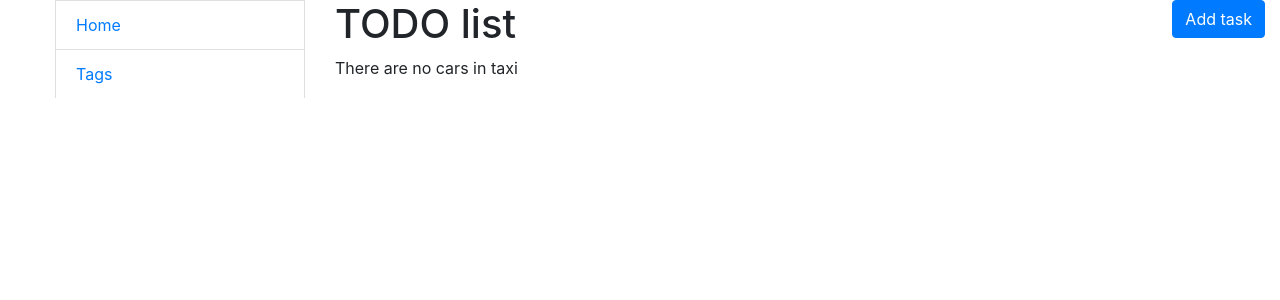
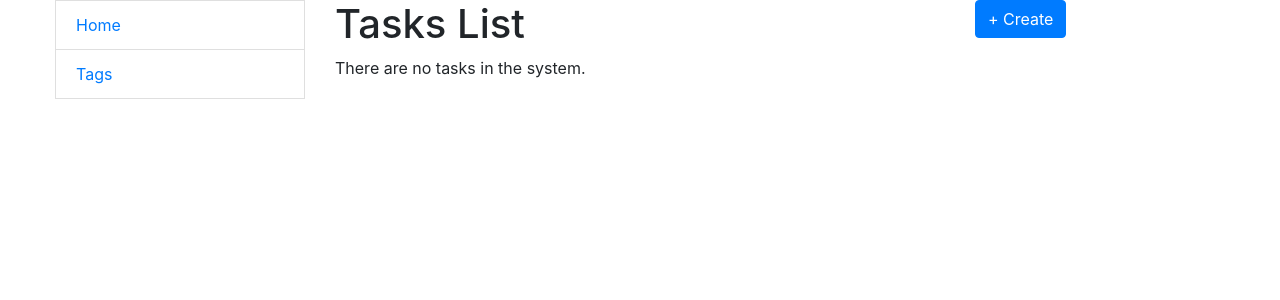
Before and after one commit to Sergunshot/todo_list, a Django app: page / in a window 1280 px wide. Shown: the top 300 px of the page. Run offline with Django 5.2, Linux system fonts and the light colour scheme; data that the repository does not hold is empty; some libraries are stand-ins or nearby versions.

Commit message:
override todo_list.html

```diff
--- a/templates/todo_list.html
+++ b/templates/todo_list.html
@@ -1,62 +1,88 @@
 {% extends "base.html" %}
+{% load crispy_forms_filters %}
+
 {% block content %}
-  <style>
-    ul li {
-    border-bottom: 1px solid #ccc;
-    padding: 10px 0;
-}
+  <div class="row">
+    <div class="col-md-8">
+      <h1> Tasks List</h1>
+    </div>
+    <div class="col-md-4">
+      <a href="{% url 'todo:task-create' %}" class="btn btn-primary link-to-page">
+        + Create
+      </a>
+    </div>
+  </div>
 
-ul li:last-child {
-    border-bottom: none;
-}
-.grey-btn {
-    background-color: grey;
-    color: white;
-    padding: 5px;
-    text-decoration: none;
-    border-radius: 3px;
-}
-a.button {
-    background-color: green;
-    color: white;
-    padding: 5px;
-    text-decoration: none;
-    border-radius: 3px;
-}
-  </style>
-  <h1>
-    TODO list
-    <a href="{% url "todo:task-create" %}" class="btn btn-primary link-to-page" style="float:right">
-      Add task
-    </a>
-  </h1>
   {% if task_list %}
-    <ul style="list-style: none ">
-      {% for task in task_list %}
-        <li>
-          <strong>
-            {{ task.content }}
+  <div class="row">
+    <div class="col-md-12">
+  <table class="table table-hover table-striped">
+
+  {% for task in task_list %}
+    <tr>
+      <td>
+        <span class="font-weight-bold h5">{{ task.content }}</span>
+
+          {% if task.decision %}
+            <span class="font-weight-bold text-success">Done</span>
+          {% else %}
+            <span class="font-weight-bold text-danger">Not done</span>
+          {% endif %}
+      <br>
+        Creation: {{ task.creation_date|date:"M d, Y, H:i"  }}
+        {% if task.deadline %}
+          | <span class="font-weight-bold text-danger"> Deadline: {{ task.deadline|date:"D, d M Y"  }}</span>
+        {% endif %}
+      <br>
+      {% if task.tags %}
+        <span class="text-muted font-weight-bold h5">
+          Tags:
+          {% for tag in task.tags.all %}
+            {{ tag }}
+          {% endfor %}
+        </span>
+      {% endif %}
+
+      </span>
+      </td>
+      <td>
+        <a class="link-info" href="{% url 'todo:task-update' pk=task.id %}">
+          <span class="font-weight-bold">Update</span>
+        </a>
+      </td>
+      <td>
+        <a class="link-danger" href="{% url 'todo:task-delete' pk=task.id %}">
+          <span class="font-weight-bold">Delete</span>
+        </a>
+      </td>
+      <td>
+
+          <form action="{% url 'todo:task-change-status' pk=task.id %}" method="post">
+            {% csrf_token %}
+
             {% if task.decision %}
-              <strong style="color:green"> Done</strong><a href="{% url "todo:task-change-status" pk=task.id %}" class="grey-btn" style="float:right">Undo</a>
+              <button type="submit" class="btn btn-sm btn-outline-dark link-to-page">
+                <span class="font-weight-bold">Undo</span>
+              </button>
             {% else %}
-              <strong style="color:red">Not done</strong><a href="{% url "todo:task-change-status" pk=task.id %}" class="button" style="float:right">Complete</a>
+              <button type="submit" class="btn btn-sm btn-outline-success link-to-page">
+                <span class="font-weight-bold">Complete</span>
+              </button>
             {% endif %}
-          </strong>
-          <br>
-          <br>
-          Created: {{ task.task_create|date:"F d, Y, g:i a" }}
-          {% if task.deadline %}
-            <span style="color: red">Deadline: {{ task.deadline|date:"F d, Y, g:i a" }}</span>
-          {% endif %}
-          <br>
-          <br>
-          Tags: {{ task.tags.name }}
-          <a href="{% url "todo:task-update" pk=task.id %}">Update</a>
-          <a href="{% url "todo:task-delete" pk=task.id %}">Delete</a>
-        </li>
-      {% endfor %}
-    </ul>
+
+            </button>
+          </form>
+
+      </td>
+    </tr>
+
+  {% endfor %}
+
+  </table>
+    </div>
+  </div>
   {% else %}
-    <p>There are no cars in taxi</p>
+    <p>There are no tasks in the system.</p>
   {% endif %}
+
 {% endblock %}
```
